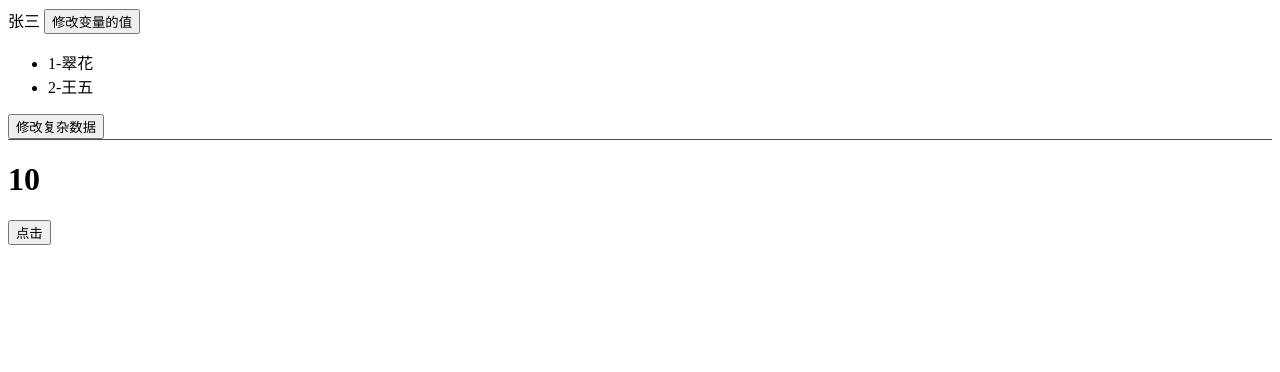
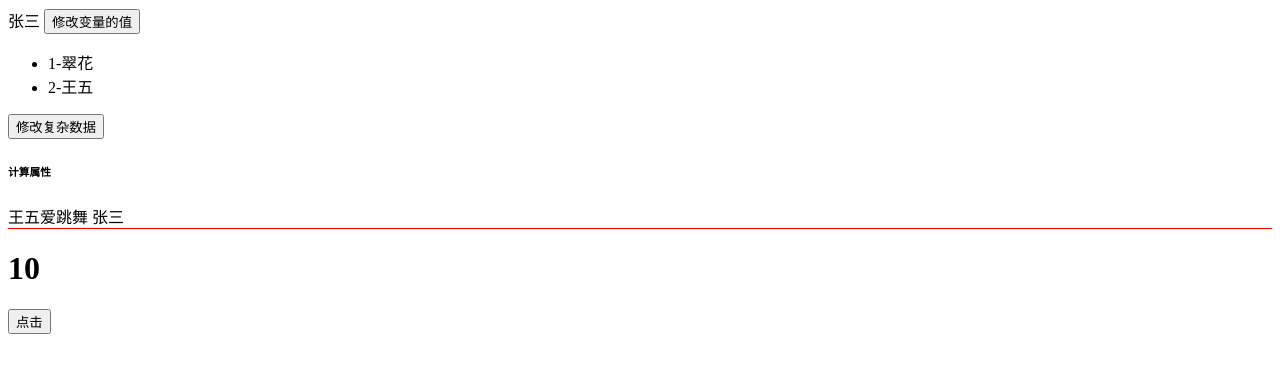
Before and after one commit to chuwx1024/mouse, a Vue app in the folder vue3/01/: page / in a window 1280 px wide. Shown: the top 372 px of the page. Built offline with nearby package versions, Linux system fonts and the light colour scheme.

Commit message:
监听和计算属性

```diff
--- a/vue3/01/src/components/newHello.vue
+++ b/vue3/01/src/components/newHello.vue
@@ -1,5 +1,5 @@
 <script setup>
-import { ref , reactive, onMounted } from 'vue'
+import { ref , reactive, onMounted, watch, computed } from 'vue'
 // ref定义简单数据
 
 let a = ref('张三')
@@ -14,8 +14,23 @@ function changeData () {
     b[1].name = '王五的老铺'
 }
 
+// 声明周期
 onMounted(() => {
     console.log('onMounted---1')
+})
+
+// watch 监听
+watch(b, (v1,v2) => {
+    // console.log(v1,v2, '监听')
+    console.log(v1[0].id)
+})
+
+// 计算属性
+const c = computed(() => {
+    return b[1].name + '爱跳舞'
+})
+const d = computed(() => {
+    return a.value
 })
 
 </script>
@@ -28,6 +43,10 @@ onMounted(() => {
             <li v-for="(item,index) in b" :key="index">{{ item.id }}-{{ item.name }}</li>
         </ul>
         <button @click="changeData">修改复杂数据</button>
+        <h6>计算属性</h6>
+        {{ c }}
+        {{ d }}
+
     </div>
 </template>
 
```
